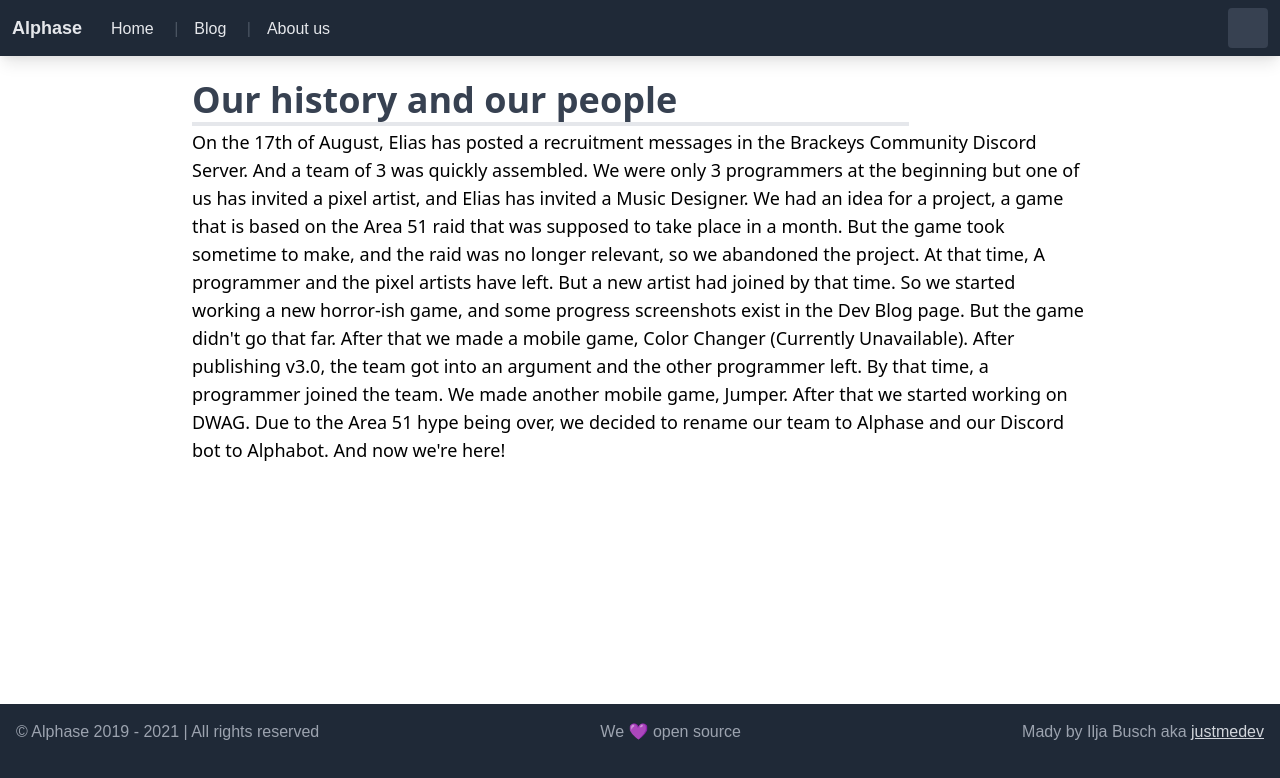
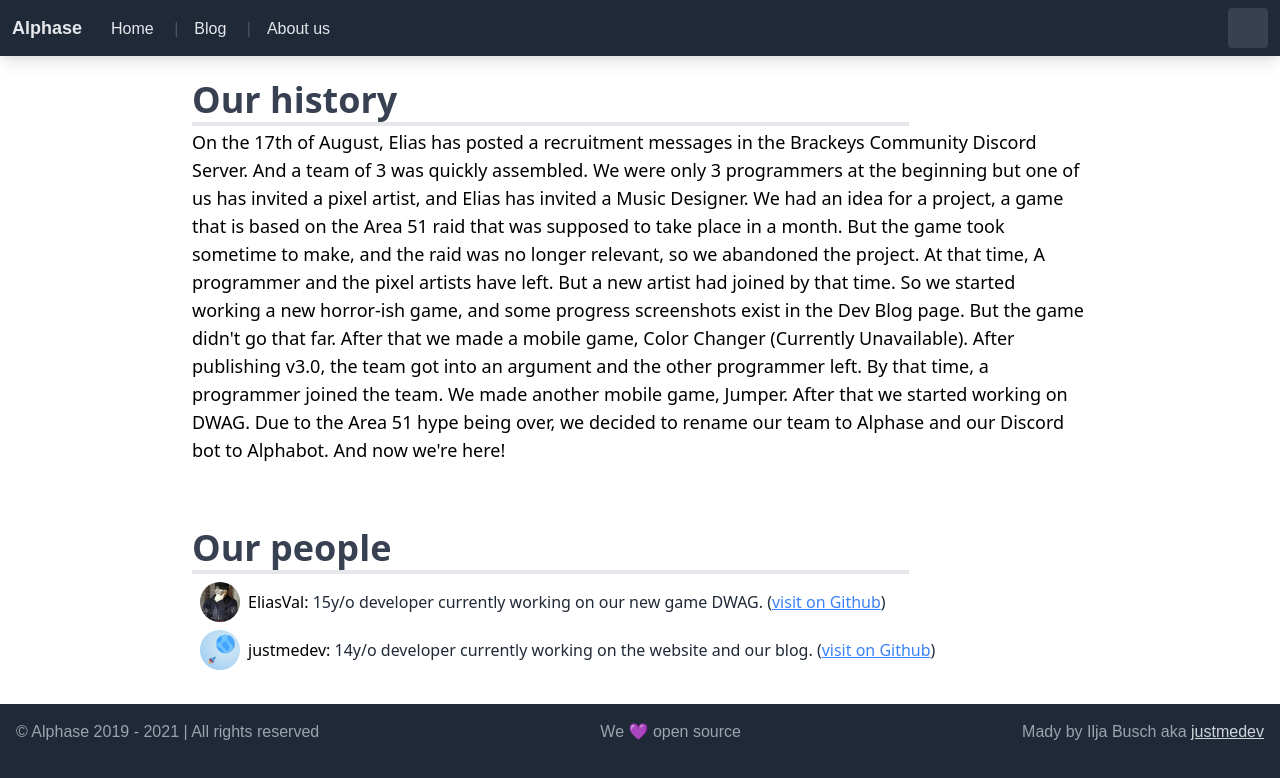
Before and after one commit to AlphaseStudios/alphasestudios.github.io, a Vue app: page /about in a window 1280 px wide. Shown: the top 778 px of the page. Built offline with nearby package versions, Linux system fonts and the light colour scheme; some icons are missing.

Commit message:
Finished about us

```diff
--- a/src/views/About.vue
+++ b/src/views/About.vue
@@ -2,7 +2,7 @@
   <div class="mx-2">
     <div class="max-w-4xl m-auto my-3">
       <div class="mb-16 mt-6">
-        <span class="text-gray-700 font-bold text-4xl">Our history and our people</span>
+        <span class="text-gray-700 font-bold text-4xl">Our history</span>
         <hr>
         <div class="text-lg">
           On the 17th of August, Elias has posted a recruitment messages in the Brackeys Community
@@ -20,6 +20,57 @@
           decided to rename our team to Alphase and our Discord bot to Alphabot. And now we're here!
         </div>
       </div>
+
+      <div class="mt-6">
+        <span class="text-gray-700 font-bold text-4xl">Our people</span>
+        <hr>
+        <div class="mt-2 ml-2">
+          <div class="flex items-center">
+            <img src="@/assets/elias.jpg" alt="EliasVal Profile Picture" class="h-10 rounded-full">
+            <div class="ml-2">
+              EliasVal:
+              <span class="text-gray-800">
+              {{ ages.elias }}y/o developer currently working on our new game DWAG.
+                (<a href="//github.com/EliasVal" target="_blank">visit on Github</a>)
+             </span>
+            </div>
+          </div>
+
+          <div class="flex items-center mt-2">
+            <img src="@/assets/ilja.png" alt="justmedev Profile Picture" class="h-10 rounded-full">
+            <div class="ml-2">
+              justmedev:
+              <span class="text-gray-800">
+              {{ ages.ilja }}y/o developer currently working on the website and our blog.
+                (<a href="//github.com/justmedev" target="_blank">visit on Github</a>)
+             </span>
+            </div>
+          </div>
+        </div>
+      </div>
     </div>
   </div>
 </template>
+
+<script lang="ts">
+import { Component, Vue } from 'vue-property-decorator';
+
+@Component
+export default class About extends Vue {
+  private birtDates = {
+    ilja: new Date(2007, 1, 27),
+    elias: new Date(2005, 12, 25),
+  };
+  // noinspection JSUnusedLocalSymbols
+  private ages = {
+    ilja: (new Date()).getFullYear() - this.birtDates.ilja.getFullYear(),
+    elias: (new Date()).getFullYear() - this.birtDates.elias.getFullYear(),
+  };
+}
+</script>
+
+<style scoped>
+a {
+  @apply text-blue-500 underline hover:text-green-800 transition-all;
+}
+</style>
```
Also changed, not shown: src/assets/elias.jpg (added), src/assets/ilja.png (added).
